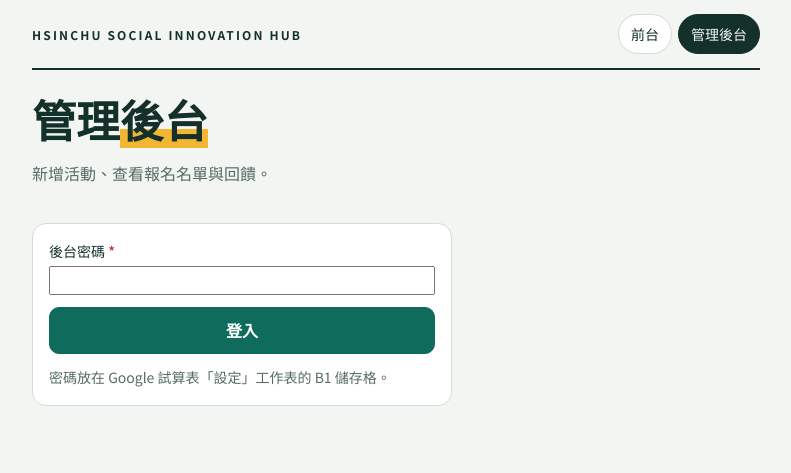
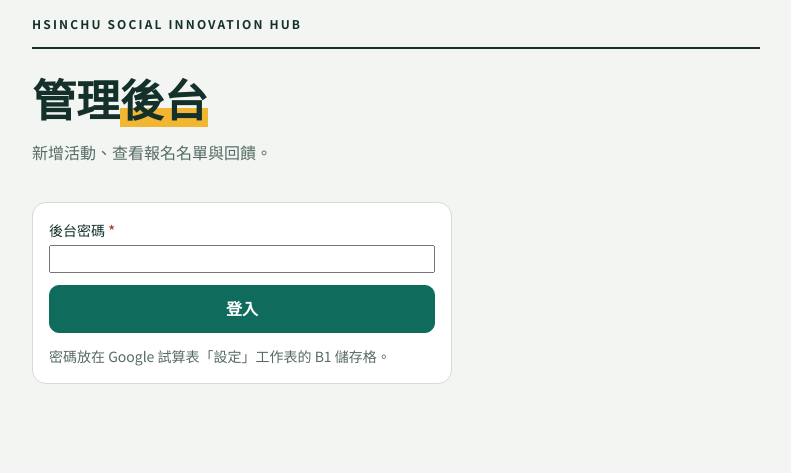
Before and after one commit to hsh1120201-dev/activity, a plain HTML site: page admin.html in a window 1280 px wide. Shown: the whole page, without its empty margins (244-1035 px from the left). Drawn offline with Linux system fonts and the light colour scheme; a web font is replaced by a local one.

Commit message:
Add files via upload

```diff
--- a/admin.html
+++ b/admin.html
@@ -14,10 +14,6 @@
 <div class="wrap">
   <header class="top">
     <div class="brand">HSINCHU SOCIAL INNOVATION HUB</div>
-    <nav class="nav" aria-label="主選單">
-      <a href="index.html">前台</a>
-      <a href="admin.html" aria-current="page">管理後台</a>
-    </nav>
   </header>
   <main>
     <div class="hero">
```
Also changed, not shown: index.html (+0 -4 lines).
